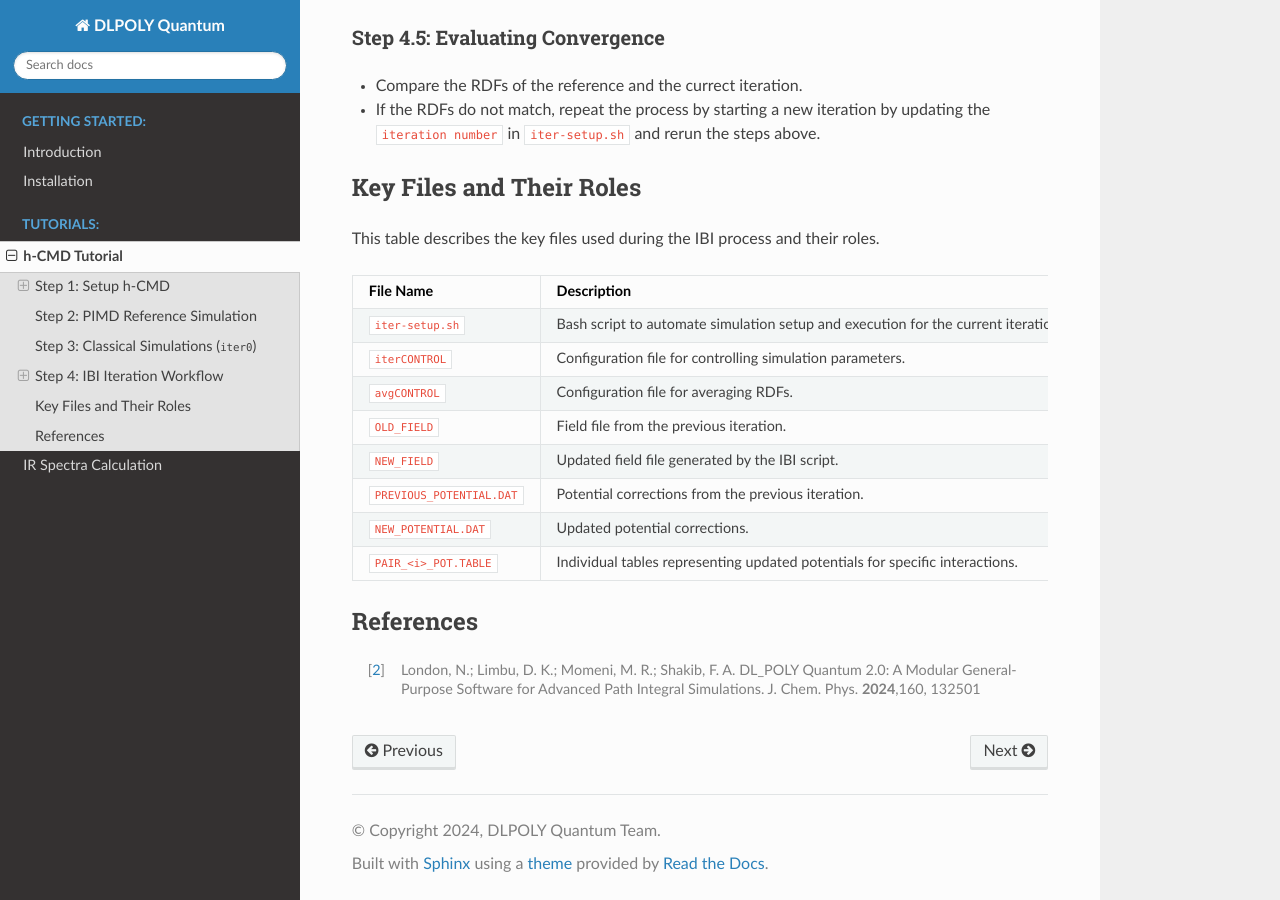
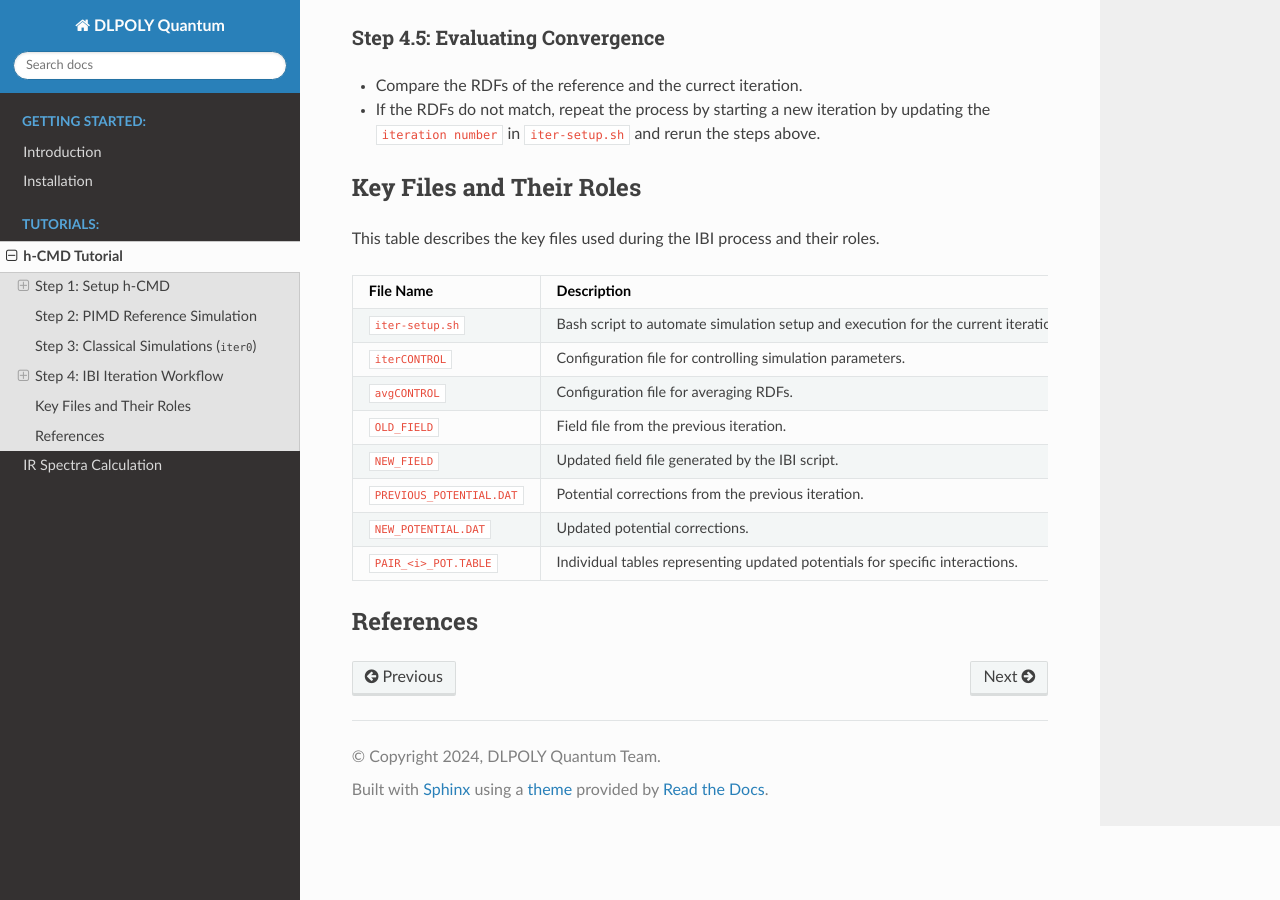
Before and after one commit to dklimbu/dlpolydocs, a Sphinx documentation site: the page built from source/tutorials/hcmd_tutorial.rst, in a window 1280 px wide and 900 px high, scrolled down 7294 px. Built offline with Sphinx 7.4.7 and the Read the Docs theme 3.1.0, drawn with Linux system fonts in a browser that asks for light colours.

```diff
--- a/source/tutorials/hcmd_tutorial.rst
+++ b/source/tutorials/hcmd_tutorial.rst
@@ -281,4 +281,4 @@ This table describes the key files used during the IBI process and their roles.
 References
 ----------
 
-.. [#1] London, N.; Limbu, D. K.; Momeni, M. R.; Shakib, F. A. DL_POLY Quantum 2.0: A Modular General-Purpose Software for Advanced Path Integral Simulations. J. Chem. Phys. **2024**,160, 132501
+.. .. [#1] London, N.; Limbu, D. K.; Momeni, M. R.; Shakib, F. A. DL_POLY Quantum 2.0: A Modular General-Purpose Software for Advanced Path Integral Simulations. J. Chem. Phys. **2024**,160, 132501
```
Also changed, not shown: other parts of source/tutorials/hcmd_tutorial.rst (+1 -1 lines), source/intro.rst (+5 -2 lines), 8 other files.
